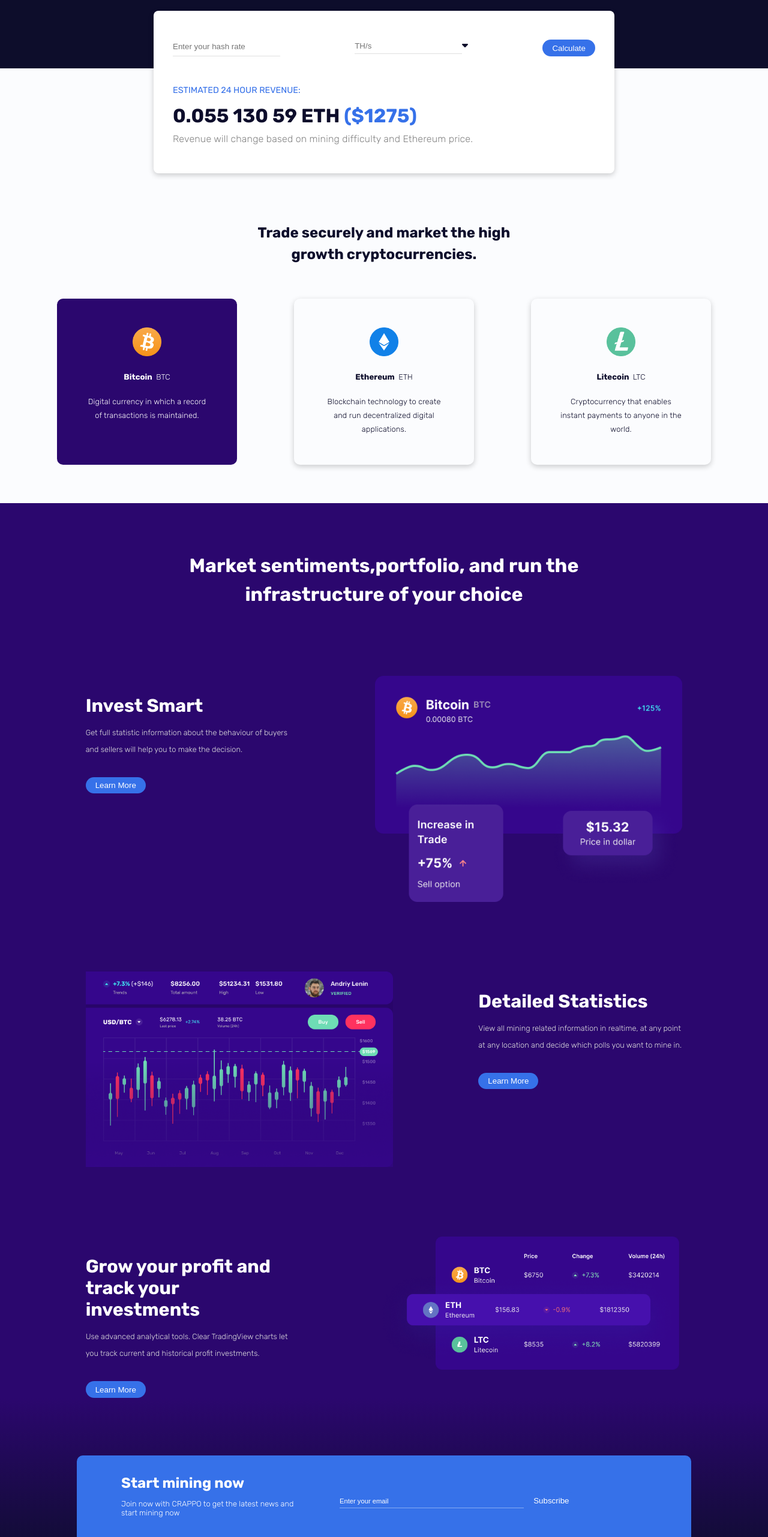
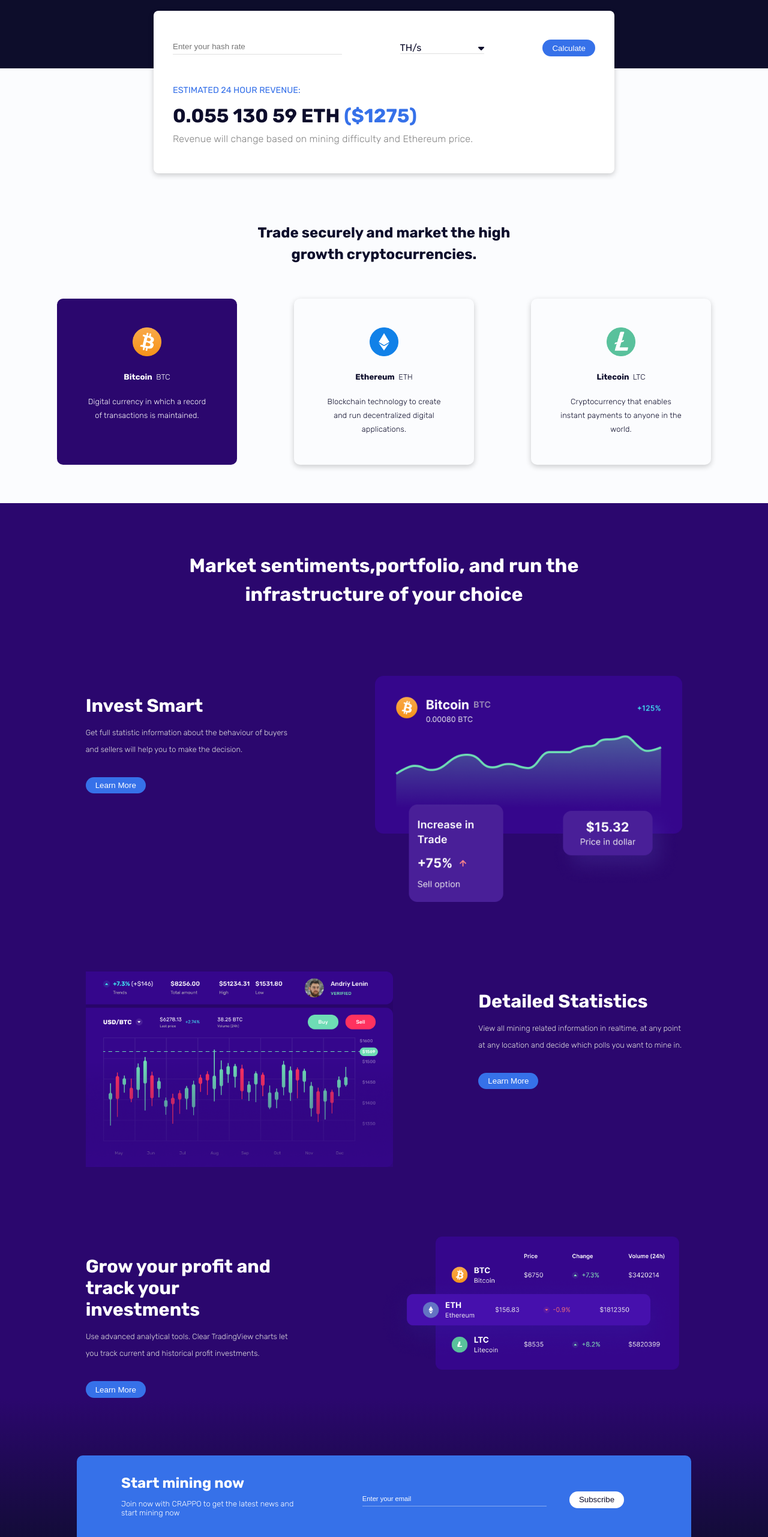
Before and after one commit to The-indigo/crappo, a React (Create React App) app: page / in a window 1280 px wide. Shown: the part 1780-4343 px from the top of the page at 60% size. Built offline with nearby package versions, Linux system fonts and the light colour scheme.

Commit message:
start mining input

```diff
--- a/src/components/Button/Button.css
+++ b/src/components/Button/Button.css
@@ -5,3 +5,9 @@
     color: #fff;
     border-radius: 1.2rem;
 }
+
+
+.white-button {
+    background-color: #fff;
+    color: #0D0D2B;
+}
--- a/src/components/Button/Button.js
+++ b/src/components/Button/Button.js
@@ -1,8 +1,8 @@
 import "./Button.css"
-const Button = ({buttonText}) => {
+const Button = ({buttonText,white}) => {
     return (
         <>
-        <button className="button">
+        <button className={`button ${white ?"white-button":null}`}>
             {buttonText? buttonText:"Learn More"}
           </button>
         </>
--- a/src/components/Intro/Home.css
+++ b/src/components/Intro/Home.css
@@ -90,10 +90,6 @@
 }
 
 
-.startmining-input-div input {
-    margin-top: .5rem;
-}
-
 .startmining-input-div input::placeholder {
     color: #fff;
     font-size: .7rem;
@@ -101,6 +97,20 @@
 
 .startmining-section {
     background: linear-gradient(180deg, #2B076E 0%, #0D0D2B 100%);
+}
+
+.trade-section-hash-rate-dropdown {
+    border: none;
+    display: flex;
+    align-items: center;
+    justify-content: space-between;
+    border-bottom: 1px solid #E0E0E0;
+    background-color: transparent;
+}
+
+.trade-section-hash-rate-dropdown p {
+    margin-bottom: 0;
+    margin-top: 0;
 }
 
 .quick-link-div a:hover {
@@ -245,10 +255,19 @@
         margin: 0 auto;
     } */
 
+    .trade-section-hash-rate-dropdown {
+        width: 20%;
+    }
+
     .trade-section-hash-rate-form {
         display: flex;
+        align-items: center;
         justify-content: space-between;
         margin-bottom: 3rem;
+    }
+
+    .trade-section-hash-rate-form input {
+        width: 40%;
     }
 
     .trade-section-hash-rate-estimated {
@@ -433,7 +452,9 @@
 
     .startmining-input-div {
         width: 50%;
-        /* border: 2px solid blue; */
+        display: flex;
+        align-items: center;
+        justify-content: space-evenly;
     }
 
     .startmining-input-div input {
--- a/src/components/Intro/Home.js
+++ b/src/components/Intro/Home.js
@@ -95,8 +95,8 @@ const Home = () => {
           <div className="trade-section-hash-container">
           <div className="trade-section-hash-rate-form">
             <input type={"text"} placeholder="Enter your hash rate" />
-            <div>
-              <input type={"text"} placeholder="TH/s"/>
+            <div className="trade-section-hash-rate-dropdown">
+              <p>TH/s</p>
               <FontAwesomeIcon icon={faCaretDown} />
             </div>
             <Button buttonText={"Calculate"}/>
@@ -208,7 +208,7 @@ const Home = () => {
         </div>
         <div className="startmining-input-div">
           <input type={"text"} placeholder="Enter your email" />
-          <Button buttonText={"Subscribe"} />
+          <Button buttonText={"Subscribe"} white />
           </div>
           </div>
       </section>
```
